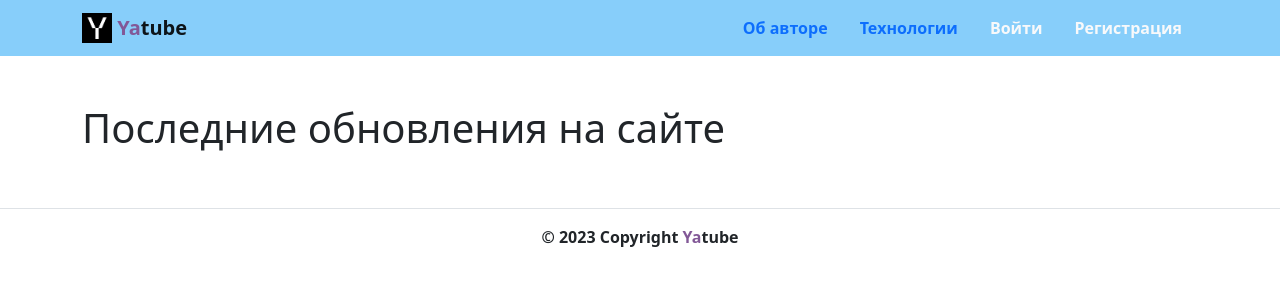
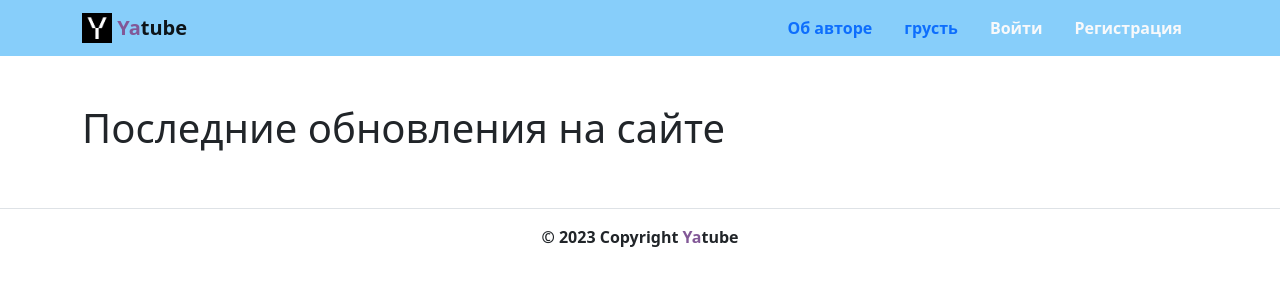
Before and after one commit to bocchitherikka/code-input, a Django app: page / in a window 1280 px wide. Shown: the top 300 px of the page. Run offline with Django 3.2, Linux system fonts and the light colour scheme; data that the repository does not hold is empty; some libraries are stand-ins or nearby versions.

Commit message:
технологии на грусть

```diff
--- a/yatube/templates/about/tech.html
+++ b/yatube/templates/about/tech.html
@@ -1,6 +1,6 @@
 {% extends "base.html" %}
 {% load static %}
-{% block title %}Технологии{% endblock %}
+{% block title %}грусть{% endblock %}
 {% block body %}
 <div class="container py-5">
   <div class="row">
--- a/yatube/templates/includes/header.html
+++ b/yatube/templates/includes/header.html
@@ -24,7 +24,7 @@
             {% endif %}"
              href="{% url 'about:tech' %}"
           >
-            Технологии
+            грусть
           </a>
         </li>
         {% if user.is_authenticated %}
```
